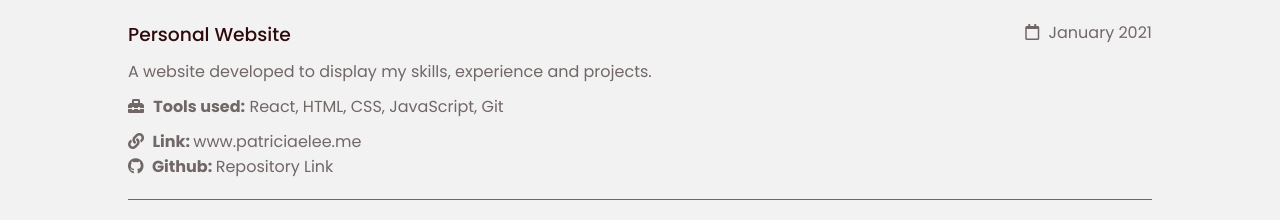
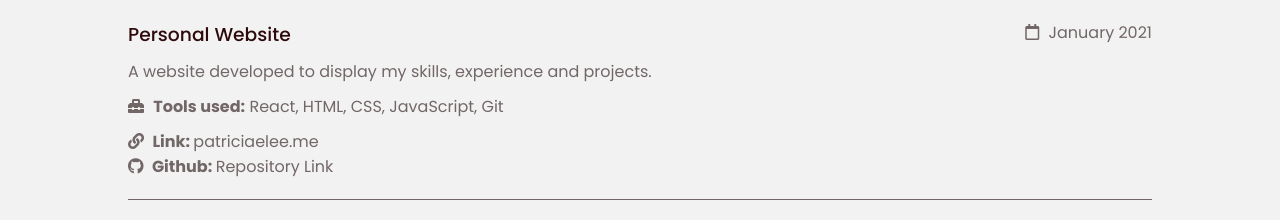
Before and after one commit to tunadragon/tunadragon.github.io, a React (Create React App) app: page / in a window 1280 px wide. Shown: the part 3026-3246 px from the top of the page. Built offline with nearby package versions, Linux system fonts and the light colour scheme; the HTML template or start-up script is replaced by a standard one.

Commit message:
Updated links for website

```diff
--- a/public/index.html
+++ b/public/index.html
@@ -2,13 +2,13 @@
 <html lang="en">
   <head>
     <!-- Global site tag (gtag.js) - Google Analytics -->
-    <script async src="https://www.googletagmanager.com/gtag/js?id=G-V58GZQ9D9J"></script>
+    <script async src="https://www.googletagmanager.com/gtag/js?id=G-1YESSR5ECY"></script>
     <script>
       window.dataLayer = window.dataLayer || [];
       function gtag(){dataLayer.push(arguments);}
       gtag('js', new Date());
 
-      gtag('config', 'G-V58GZQ9D9J');
+      gtag('config', 'G-1YESSR5ECY');
     </script>
 
     <meta charset="utf-8" />
--- a/src/components/Home.js
+++ b/src/components/Home.js
@@ -123,7 +123,7 @@ function Home() {
                     date='January 2021'
                     tools='React, HTML, CSS, JavaScript, Git'
                     githubLink='https://github.com/tunadragon/tunadragon.github.io'
-                    url='https://www.patriciaelee.me'>
+                    url='https://patriciaelee.me'>
                     <p>A website developed to display my skills, experience and projects.</p>
                 </ProjectEntry>
 
```
Also changed, not shown: 1 other file (tests, documents, lock files or other folders).
